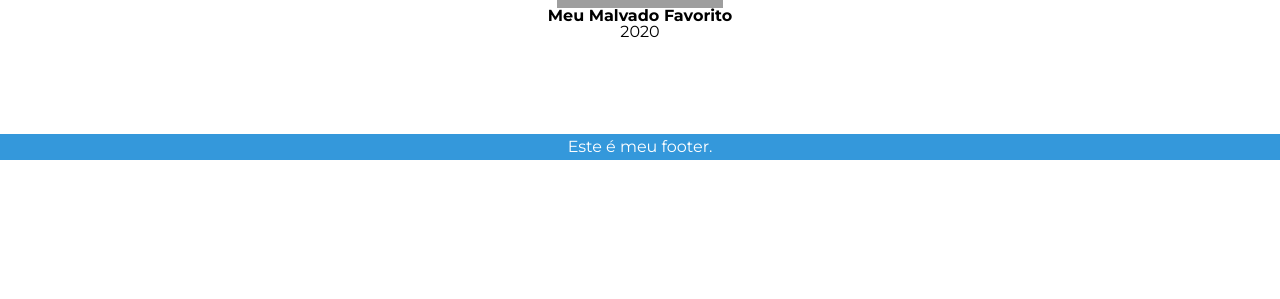
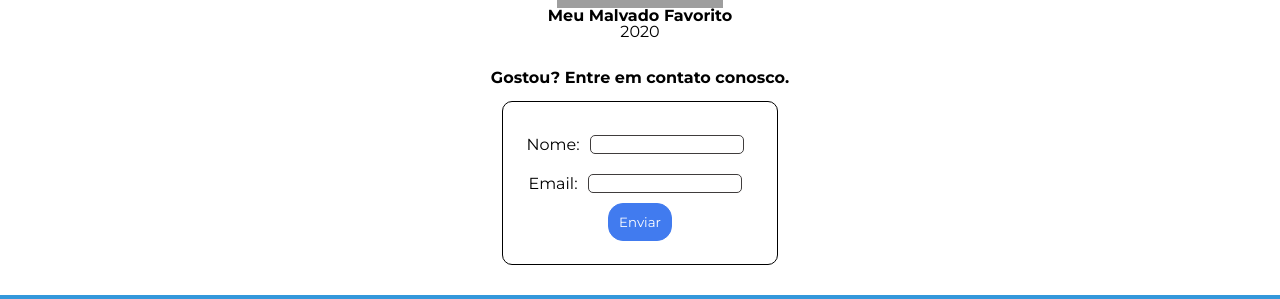
Before and after one commit to jvfreitasl/Bootcamp-Front-end-Development, a React (Create React App) app in the folder FE-Introdução/UN03_Componentes/componentes/: page / in a window 1280 px wide. Shown: the part 640-939 px from the top of the page. Before the commit the page ends 800 px from the top, so only its background shows below. Built offline with nearby package versions, Linux system fonts and the light colour scheme; grey boxes are pictures that could not be loaded.

Commit message:
Reutilizando mais componentes e adiconando um formulário na page

```diff
--- a/FE-Introdução/UN03_Componentes/componentes/src/App.css
+++ b/FE-Introdução/UN03_Componentes/componentes/src/App.css
@@ -1,6 +1,20 @@
 .container {
-  height: 100%;
+  height: 120%;
   width: 90%;
   display: block;
   margin: 0 auto;
+  color: black;
 }
+
+.contato{
+  width: 100%;
+  margin: 30px 0px;
+  display: flex;
+  align-items: center;
+  justify-content: center;
+  flex-direction: column;
+}
+
+.contato h2{
+  margin-bottom: 15px;
+}
--- a/FE-Introdução/UN03_Componentes/componentes/src/App.js
+++ b/FE-Introdução/UN03_Componentes/componentes/src/App.js
@@ -3,6 +3,7 @@
 import Header from "./components/Header/Header";
 import Footer from "./components/Footer/Footer";
 import Filmes from "./components/Filmes/Filmes";
+import Form from "./components/Form/Form";
 function App() {
   return (
     <>
@@ -10,6 +11,10 @@
       <div className="container">
         <Mensagem cor="red">Tenha uma ótima semana.</Mensagem>
         <Filmes/>
+        <section className='contato'>
+          <h2>Gostou? Entre em contato conosco.</h2>
+          <Form/>
+        </section>
       </div>
       <Footer />
     </>
--- /dev/null
+++ b/FE-Introdução/UN03_Componentes/componentes/src/components/Button/Button.js
@@ -0,0 +1,9 @@
+import './Button.css'
+
+const Button = ({text, ...props}) =>{
+  return(
+    <button className='button-form' type={props.type}>{text}</button>
+  )
+}
+
+export default Button;
--- /dev/null
+++ b/FE-Introdução/UN03_Componentes/componentes/src/components/Form/Form.css
@@ -0,0 +1,38 @@
+.form{
+  display: flex;
+  flex-direction: column;
+  align-items: center;
+  justify-content: center;
+  border: 1px solid black;
+  border-radius: 10px;
+  padding: 2%;
+}
+
+.form .form-input{
+  display: flex;
+  align-items: center;
+  justify-content: center;
+}
+
+.form-input input{
+  margin: 10px;
+  border: 1px solid rgb(64, 61, 61);
+  font-size: 12px;
+  outline: none;
+  border-radius: 5px;
+}
+
+.form .button-form{
+  padding: 10px;
+  outline: none;
+  border-radius: 15px;
+  cursor: pointer;
+  background-color: rgb(65, 123, 239);
+  color: #fff;
+  border: 1px solid rgb(65, 123, 239);
+  transition: .4s all;
+}
+
+.button-form:hover{
+  transform: scale(1.1);
+}
--- /dev/null
+++ b/FE-Introdução/UN03_Componentes/componentes/src/components/Form/Form.js
@@ -0,0 +1,16 @@
+import Button from '../Button/Button';
+import FormInput from '../FormInput/FormInput';
+import './Form.css'
+
+const Form = () =>{
+
+  return(
+    <form className='form'>
+        <FormInput inputName='Nome' id='nome' type='text'/>
+        <FormInput inputName='Email' id='email' type='email'/>
+        <Button text='Enviar' type='submit'/>
+    </form>
+  )
+}
+
+export default Form;
--- /dev/null
+++ b/FE-Introdução/UN03_Componentes/componentes/src/components/FormInput/FormInput.js
@@ -0,0 +1,11 @@
+const FormInput = ({inputName, ...props}) => {
+  //...props irá requisitar/trazer todas minhas propriedades do input
+  return(
+    <div className='form-input'>
+          <label htmlFor={props.id}>{inputName}:</label>
+          <input type={props.type}></input>
+        </div>
+  )
+}
+
+export default FormInput;
```
Also changed, not shown: FE-Introdução/UN03_Componentes/componentes/src/components/Button/Button.css (added), FE-Introdução/UN03_Componentes/componentes/src/components/FormInput/FormInput.css (added).
